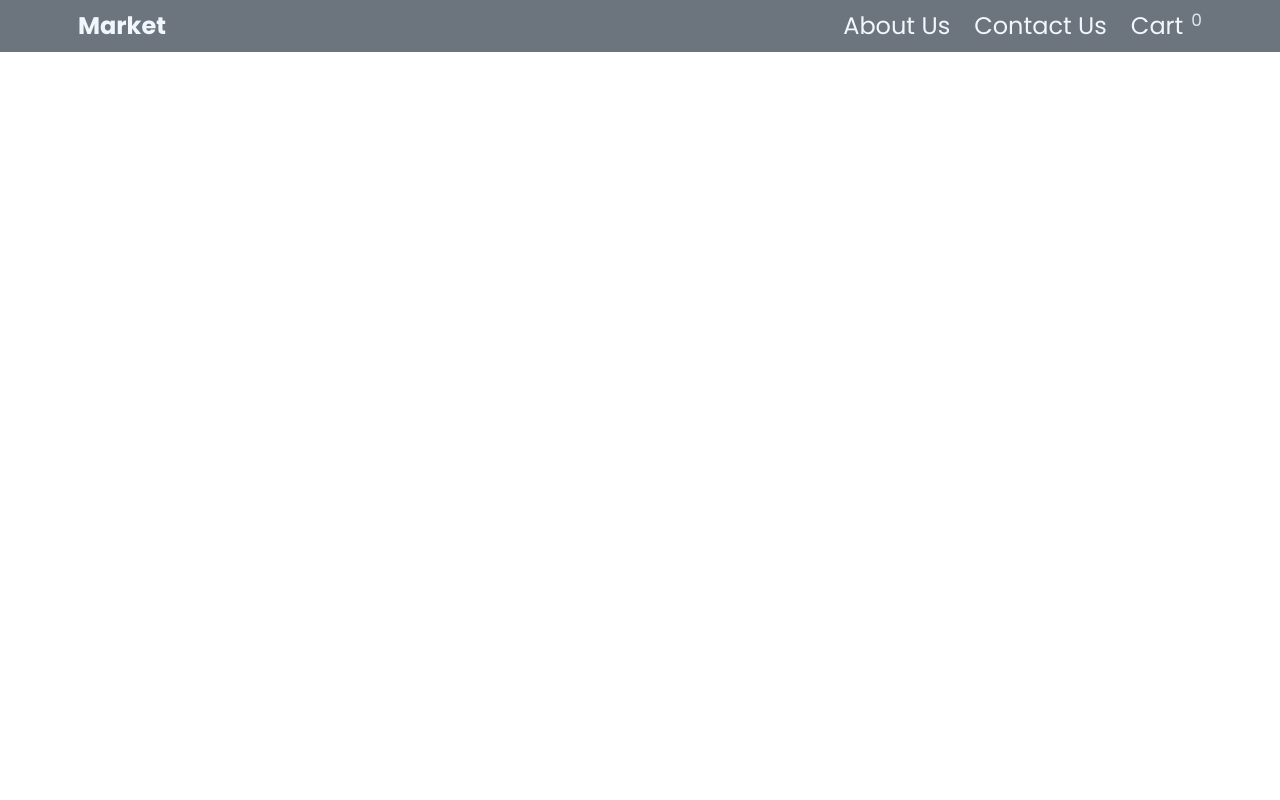
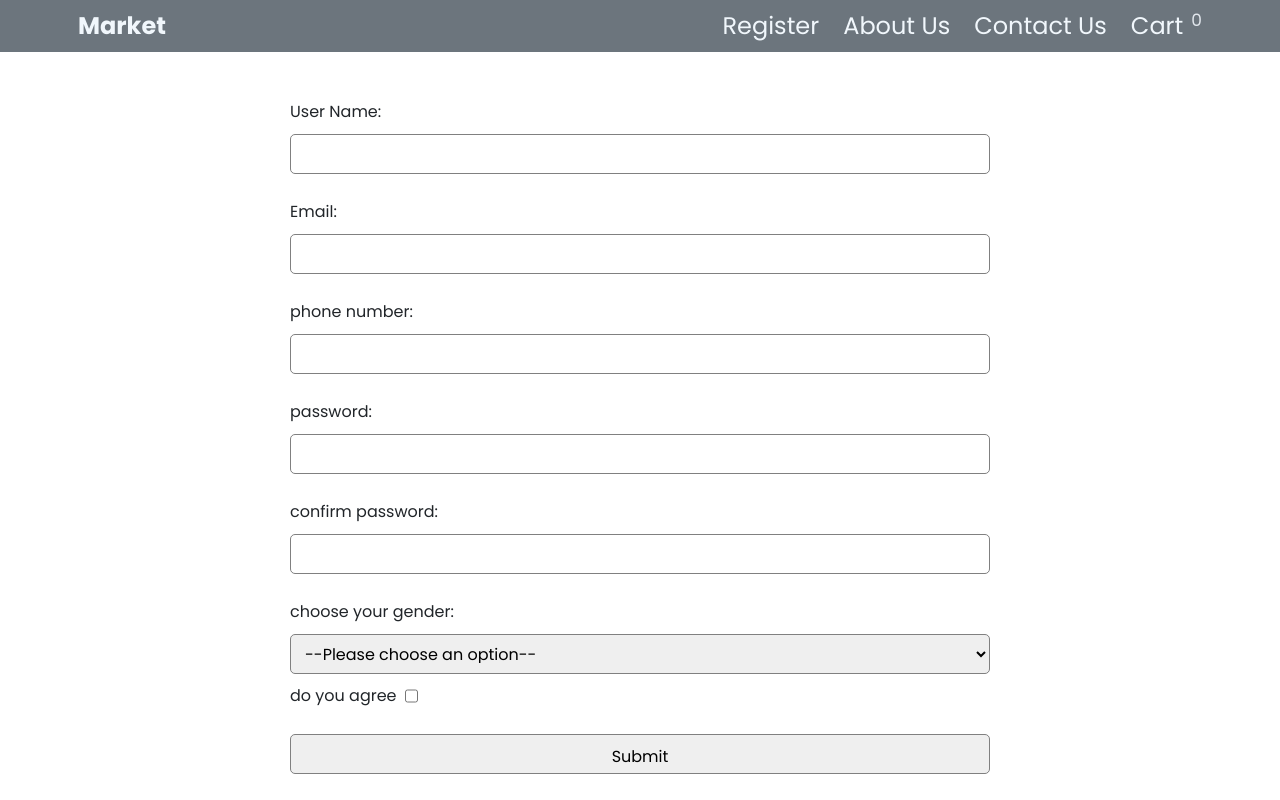
Before and after one commit to amrgaw/React-Shop, a React (Create React App) app: page /register in a window 1280 px wide. Built offline with nearby package versions, Linux system fonts and the light colour scheme.

Commit message:
add register form

```diff
--- a/package.json
+++ b/package.json
@@ -3,6 +3,7 @@
   "version": "0.1.0",
   "private": true,
   "dependencies": {
+    "@hookform/resolvers": "^2.9.9",
     "@reduxjs/toolkit": "^1.8.6",
     "@testing-library/jest-dom": "^5.16.5",
     "@testing-library/react": "^13.4.0",
@@ -11,10 +12,12 @@
     "react": "^18.2.0",
     "react-bootstrap": "^2.5.0",
     "react-dom": "^18.2.0",
+    "react-hook-form": "^7.38.0",
     "react-redux": "^8.0.4",
     "react-router-dom": "^6.4.2",
     "react-scripts": "5.0.1",
-    "web-vitals": "^2.1.4"
+    "web-vitals": "^2.1.4",
+    "yup": "^0.32.11"
   },
   "scripts": {
     "start": "react-scripts start",
--- a/src/App.js
+++ b/src/App.js
@@ -7,13 +7,13 @@ import { useState } from "react";
 import AboutUs from "./components/about";
 import ContactUs from "./components/contact";
 import Cart from "./components/cart";
+import Register from "./components/register";
 
 function App() {
   const [count, countVal] = useState(0);
   function CounterInrease() {
     countVal(count + 1);
   }
-
   return (
     <BrowserRouter className="App">
       <Header count={count} />
@@ -23,6 +23,7 @@ function App() {
         <Route path="/about-us" element={<AboutUs />} />
         <Route path="/contact-us" element={<ContactUs />} />
         <Route path="/cart" element={<Cart />} />
+        <Route path="/register" element={<Register/>} />
       </Routes>
     </BrowserRouter>
   );
--- /dev/null
+++ b/src/components/register/index.jsx
@@ -0,0 +1,69 @@
+import { useForm } from "react-hook-form";
+import { yupResolver } from "@hookform/resolvers/yup";
+import * as yup from "yup";
+
+const schema = yup
+  .object({
+    username: yup.string().required("this feild is require"),
+    email: yup.string().email().required(),
+    phone: yup.number().positive(),
+    password: yup.string().required("please enter a valid password"),
+    confpassword: yup.string().oneOf([yup.ref("password"), null]),
+    gender: yup.string(),
+    agree: yup.string().matches("agree").required("you must agree for tearms"),
+  })
+  .required();
+
+export default function App() {
+  const {
+    register,
+    handleSubmit,
+    formState: { errors },
+  } = useForm({
+    resolver: yupResolver(schema),
+  });
+
+  const onSubmit = (data) => console.log(data);
+
+  return (
+    <form
+      onSubmit={handleSubmit(onSubmit)}
+      className="d-flex  flex-column mt-5"
+    >
+      <label for="fname">User Name:</label>
+      <input {...register("username")} />
+      <p>{errors.username?.message}</p>
+
+      <label for="fname">Email:</label>
+      <input {...register("email")} />
+      <p>{errors.email?.message}</p>
+
+      <label for="fname">phone number:</label>
+      <input {...register("phone")} />
+      <p>{errors.phone?.message}</p>
+
+      <label for="fname">password:</label>
+      <input {...register("password")} />
+      <p>{errors.password?.message}</p>
+
+      <label for="fname">confirm password:</label>
+      <input {...register("confpassword")} />
+      <p>{errors.confpassword && "please enter the same password"}</p>
+
+      <label for="fname">choose your gender:</label>
+      <select {...register("gender")}>
+        <option value="">--Please choose an option--</option>
+        <option value="male">Male</option>
+        <option value="female">Femlae</option>
+      </select>
+
+      <div className="d-flex gap-2">
+        <label for="agree"> do you agree</label>
+        <input className="form-check-inline" {...register("agree")} type="checkbox" value="agree" />
+      </div>
+      <p>{errors.agree && "please confirm accept"}</p>
+
+      <input type="submit" />
+    </form>
+  );
+}
--- a/src/components/shared/header/index.jsx
+++ b/src/components/shared/header/index.jsx
@@ -4,7 +4,6 @@ import { useSelector } from "react-redux";
 
 export default function Header(params) {
   const count = useSelector((state) => state.counter.value);
-
 
   return (
     <nav
@@ -17,6 +16,11 @@ export default function Header(params) {
         </Link>
         <link rel="stylesheet" href="" />
         <ul className="d-flex mb-0 gap-4">
+          <li>
+            <Link to="/register" className=" text-decoration-none">
+              <p>Register</p>
+            </Link>
+          </li>
           <li>
             <Link to="/about-us" className=" text-decoration-none">
               <p>About Us</p>
--- a/src/index.css
+++ b/src/index.css
@@ -48,3 +48,19 @@ a {
 .product-archive button {
   margin-top: auto;
 }
+
+form {
+  max-width: 700px;
+  margin-inline: auto;
+}
+form > input, form >  select {
+height: 40px;
+border-radius: 5px;
+padding: 10px;
+border: 1px solid grey;
+ margin: 10px 0px !important;
+}
+
+form > p{
+  color: red;
+}
```
Also changed, not shown: 1 other file (tests, documents, lock files or other folders).
